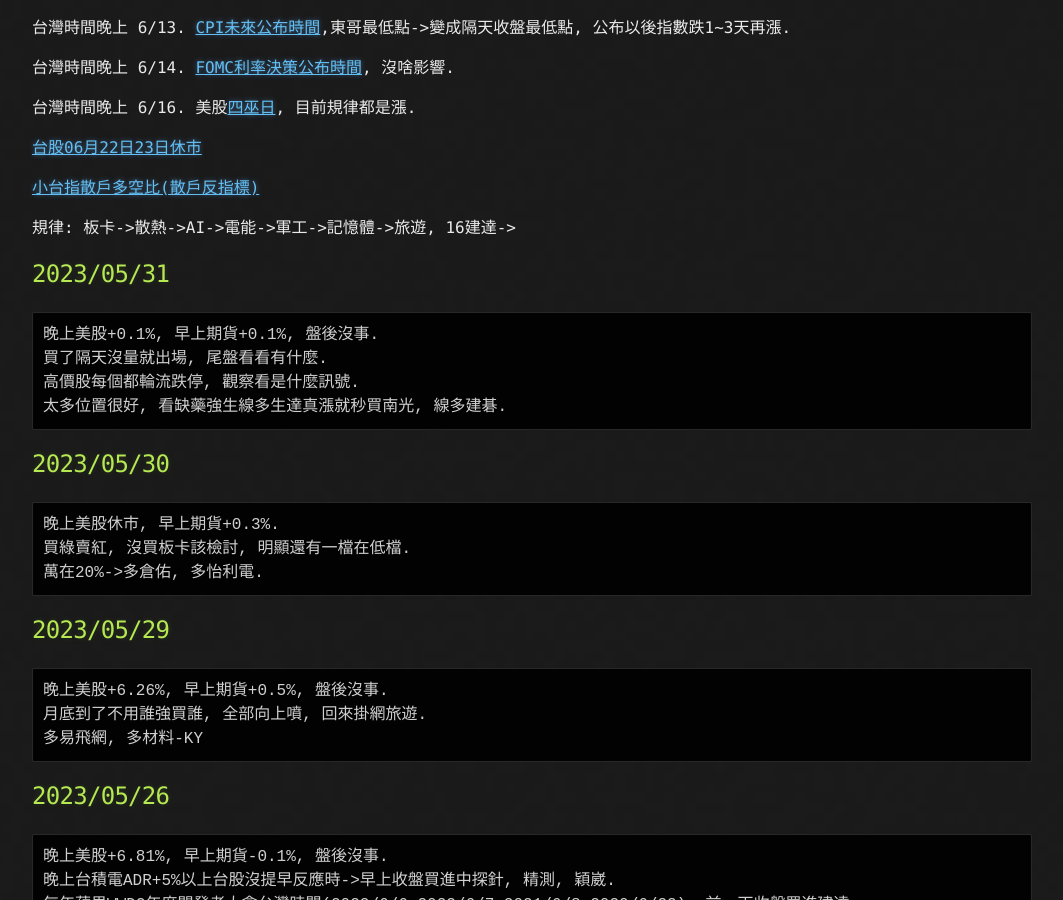
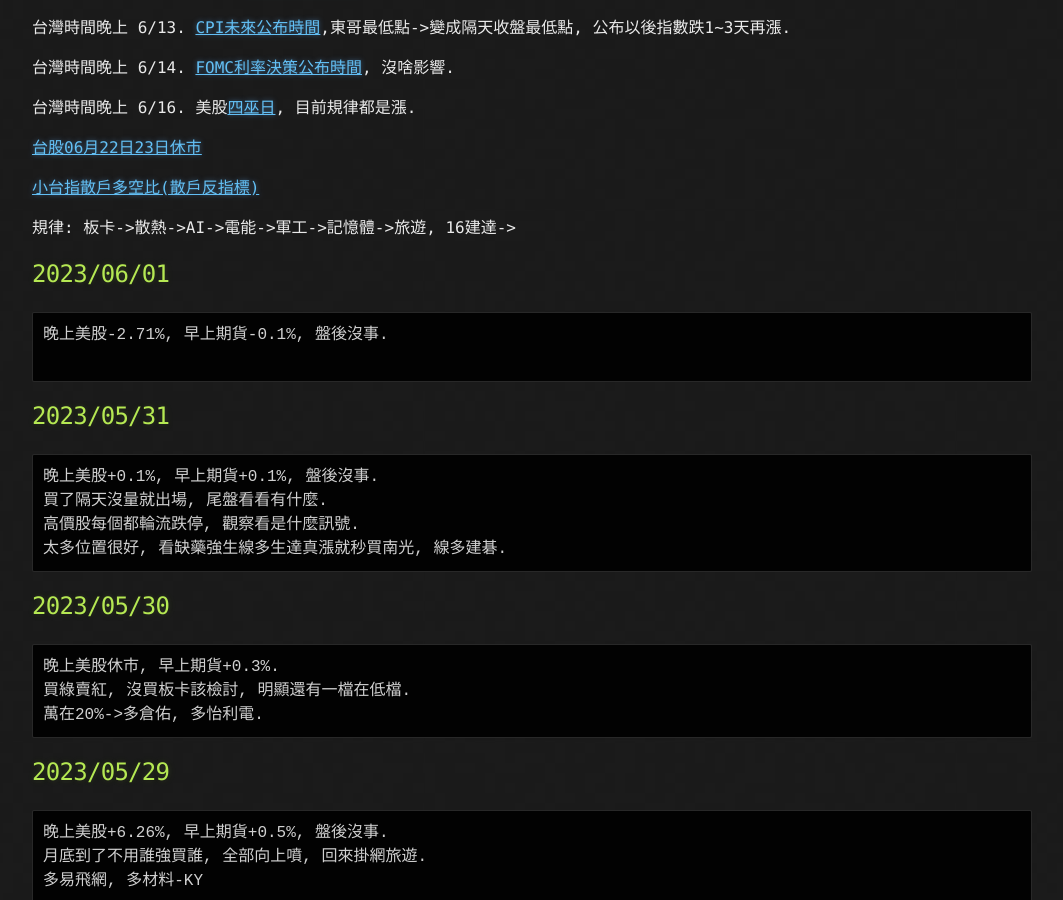
Before and after one commit to lepg5487/Stock_God, a Jekyll site: the page built from index.md, in a window 1280 px wide and 900 px high, scrolled down 322 px. Shown: the whole window, without its empty margins (108-1171 px from the left). Built offline with Jekyll 4.4.1, drawn with Linux system fonts in a browser that asks for light colours; our own code applies the rules of GitHub Pages for plain Markdown files.

Commit message:
Update index.md

````diff
--- a/index.md
+++ b/index.md
@@ -17,6 +17,12 @@ layout: testlayouts
 [小台指散戶多空比(散戶反指標)](https://www.macromicro.me/charts/20069/tw-mtx-long-to-short-ratio-of-individual-player)
 
 規律: 板卡->散熱->AI->電能->軍工->記憶體->旅遊, 16建達->
+
+## 2023/06/01
+```
+晚上美股-2.71%, 早上期貨-0.1%, 盤後沒事.
+
+```
 
 ## 2023/05/31
 ```
````
